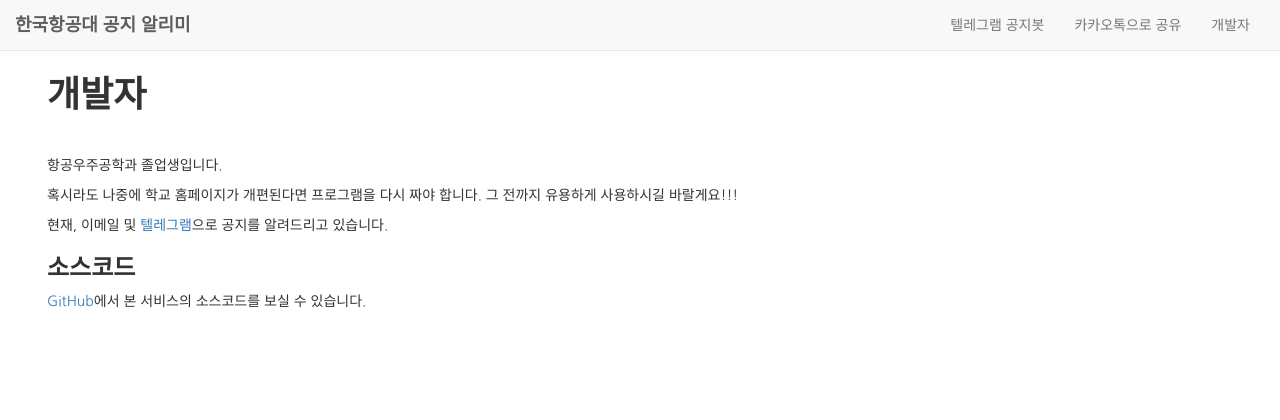
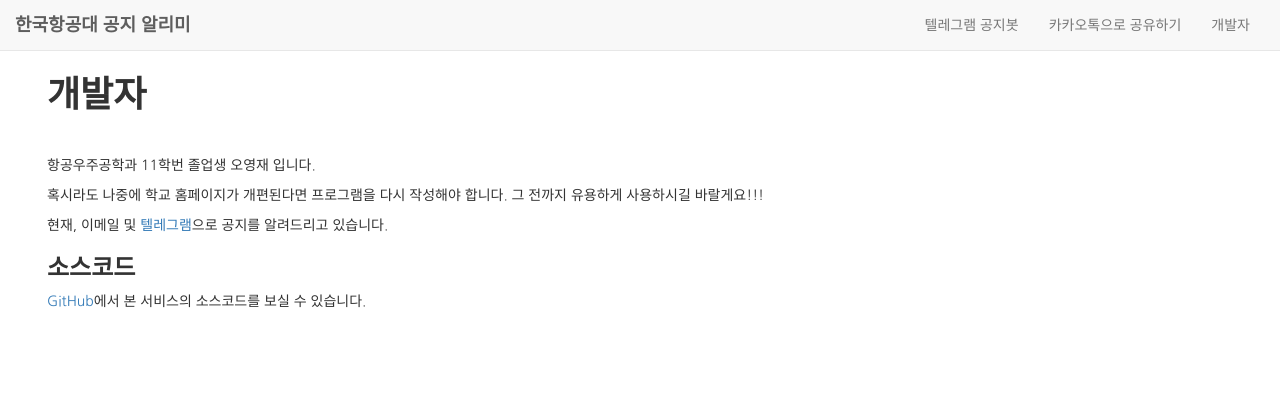
Before and after one commit to baby-bird/kau-notify, a Flask app: page /developer in a window 1280 px wide. Shown: the top 420 px of the page. Run offline with Flask 2, Linux system fonts and the light colour scheme; parts of the project's set-up code (start-up, migrations or seed data) failed here and were passed over; some libraries are stand-ins or nearby versions.

Commit message:
리뉴얼된 홈페이지에 맞춰 전반적인 코드 재구성

```diff
--- a/app/controllers.py
+++ b/app/controllers.py
@@ -28,7 +28,8 @@ BoardDict = {"General": "일반", \
              "SOF": "소프트웨어학과", \
              "ATL": "항공교통물류학부", \
              "BUS": "경영학부", \
-             "AEO": "항공운항학과"}
+             "AEO": "항공운항학과", \
+             "FRM": "자유전공학부"}
 
 @app.route('/')
 @app.route('/index')
@@ -37,9 +38,10 @@ def index():
     qry= Counter.query()
     for c in qry.fetch(1):
         TotalSubs = c.counter
+    # TotalSubs = 450
     # ----------------------------------------
     # s = URLSafeSerializer(app.secret_key, salt=Noti_Setting_Token)#<---------gitignore시 반드시 삭제할 것!
-    # token = s.dumps('some_email')
+    # token = s.dumps('dummpy_email')
     # url = "http://localhost:8080/notificationSettings/" + token
     # logging.info(url)
     # TotalSubs = len(Subs.query().fetch(keys_only=True)) #This takes too much datastore small ops
@@ -92,8 +94,9 @@ def subscribe():
             atl = "항공교통물류학부"
             bus = "경영학부"
             aeo = "항공운항학과"
+            frm = "자유전공학부"
 
-            deptset = {bus, sof, atl, ame, aeo, avs, etc}
+            deptset = {bus, sof, atl, ame, aeo, avs, etc, frm}
 
             dept = request.form['dept']
             email = request.form['email']
@@ -288,13 +291,11 @@ def set(token):
             window.location= "/";
             </script>'''
 
-
 @app.errorhandler(404)
 def page_not_found(e):
     """Return a custom 404 error."""
     return '앗! 이 주소엔 아무것도 없어요.', 404
 
-
 @app.errorhandler(500)
 def application_error(e):
     """Return a custom 500 error."""
--- a/app/models.py
+++ b/app/models.py
@@ -15,6 +15,8 @@ class Subs(ndb.Expando):
     deptboard = ndb.StructuredProperty(DeptBoard, repeated=True)
     comment = ndb.StringProperty()
     date = ndb.DateTimeProperty(auto_now_add = True)
+    first_email_check_date = ndb.DateProperty()
+    second_email_check_date = ndb.DateProperty()
 
 class Counter(ndb.Expando):
     namespace = ndb.StringProperty(indexed=True, required=True)
--- a/app/templates/developer.html
+++ b/app/templates/developer.html
@@ -7,8 +7,8 @@
     {% include 'navbar.html' %}
     <div class="container content center_div">
       <h1>개발자</h1>
-      <p>항공우주공학과 졸업생입니다.</p>
-      <p>혹시라도 나중에 학교 홈페이지가 개편된다면 프로그램을 다시 짜야 합니다. 그 전까지 유용하게 사용하시길 바랄게요!!!</p>
+      <p>항공우주공학과 11학번 졸업생 오영재 입니다.</p>
+      <p>혹시라도 나중에 학교 홈페이지가 개편된다면 프로그램을 다시 작성해야 합니다. 그 전까지 유용하게 사용하시길 바랄게요!!!</p>
       <p>현재, 이메일 및 <a href="/telegram">텔레그램</a>으로 공지를 알려드리고 있습니다.</p>
       <h2>소스코드</h2>
       <a href="https://github.com/Space4all/kau-notify">GitHub</a>에서 본 서비스의 소스코드를 보실 수 있습니다.
--- a/app/templates/index.html
+++ b/app/templates/index.html
@@ -40,7 +40,7 @@
         <li>학사 공지</li>
         <li>학부(과)별 공지(공지 확인 시 <u>로그인</u>이 필요할 수 있습니다.)</li>
       </ul>
-      <p class="lead">*발송되는 메일 하단의 개별 링크를 통해 알림 게시판을 설정 할 수 있습니다.*</p>
+      <p class="lead">*발송되는 메일 하단의 개별 링크를 통해 알림 게시판 추가/제거 설정을 할 수 있습니다.*</p>
         <form name ="contact" action="/subscribe" onsubmit="return validateForm()" method="POST" role="form" class='form-horizontal'>
           <div class="form-group row">
             <div class="col-md-8 col-md-offset-2">
@@ -54,6 +54,7 @@
                 <option value="ATL">항공교통물류학부</option>
                 <option value="AEO">항공운항학과</option>
                 <option value="BUS">경영학부</option>
+                <option value="FRM">자유전공학부</option>
               </select>
               <input name="email" type="text"  placeholder="이메일 (필수) - @kau.kr 이외의 계정 권장"  class="form-control margin-bottom" required/>
               <textarea name="comment" rows="5" placeholder="하고 싶은 말"  class="form-control margin-bottom"></textarea>
--- a/app/templates/navbar.html
+++ b/app/templates/navbar.html
@@ -6,6 +6,7 @@
   js.src = "//connect.facebook.net/ko_KR/sdk.js#xfbml=1&version=v2.7&appId=290629841317791";
   fjs.parentNode.insertBefore(js, fjs);
 }(document, 'script', 'facebook-jssdk'));</script>
+<script> Kakao.init('55249cc0196c444f058b5a84a4ba02d5');</script>
 <nav class="navbar navbar-default navbar-fixed-top">
   <div class="container-fluid">
     <!-- Brand and toggle get grouped for better mobile display -->
@@ -25,26 +26,19 @@
         <li><a class="fb-like" data-href="https://www.facebook.com/kaunotifier/" data-width="100" data-layout="button_count" data-action="like" data-size="small" data-show-faces="false" data-share="false"></a></li>
         <li><a class="fb-share-button" data-href="https://kau-notify.appspot.com/" data-layout="button_count" data-size="small" data-mobile-iframe="true"></a></li>
         <li><a href="/telegram">텔레그램 공지봇</a></li>
-        <li><a id="kakao-link-btn" href="javascript:;">카카오톡으로 공유</a></li>
+        <li><a href="javascript:void(0);" onclick="sendKaKaoLink(); return false;">카카오톡으로 공유하기</a></li>
         <li><a href="/developer">개발자</a></li>
         <script type='text/javascript'>
-          //<![CDATA[
-            // // 사용할 앱의 JavaScript 키를 설정해 주세요.
-            Kakao.init('55249cc0196c444f058b5a84a4ba02d5');
+            function sendKaKaoLink(){
             // // 카카오톡 링크 버튼을 생성합니다. 처음 한번만 호출하면 됩니다.
-            Kakao.Link.createTalkLinkButton({
-              container: '#kakao-link-btn',
-              label: '한국항공대학교 공지사항 새 글을 매일 오후 9시에 알려드립니다.',
-              image: {
-                src: 'https://kau-notify.appspot.com/static/logo.gif',
-                width: '450',
-                height: '400'
-              },
-              webButton: {
-                text: '신청하러 가기',
-                url: 'https://kau-notify.appspot.com/' // 앱 설정의 웹 플랫폼에 등록한 도메인의 URL이어야 합니다.
-              }
-            });
+          Kakao.Link.sendCustom({
+          templateId: 23912,
+          templateArgs: {
+            'title': '한국항공대 공지 알리미',
+            'description': '매일 오후 9시, 학교 공지사항에 새로운 글이 있으면 이메일로 알려드립니다.'
+          }
+        });
+            }
           //]]>
         </script>
       </ul>
```
Also changed, not shown: app.yaml (+6 -2 lines), app/templates/notificationSettings.html (+8 -0 lines), cron.yaml (+7 -7 lines).
